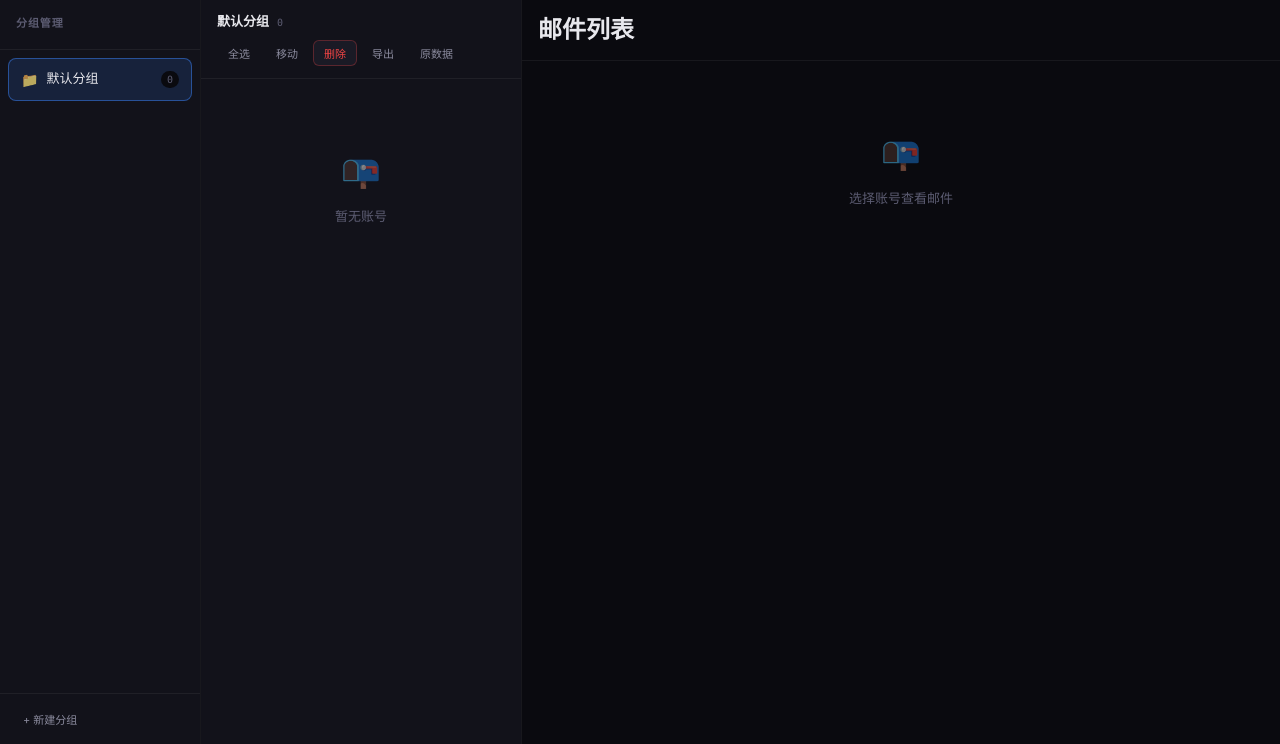
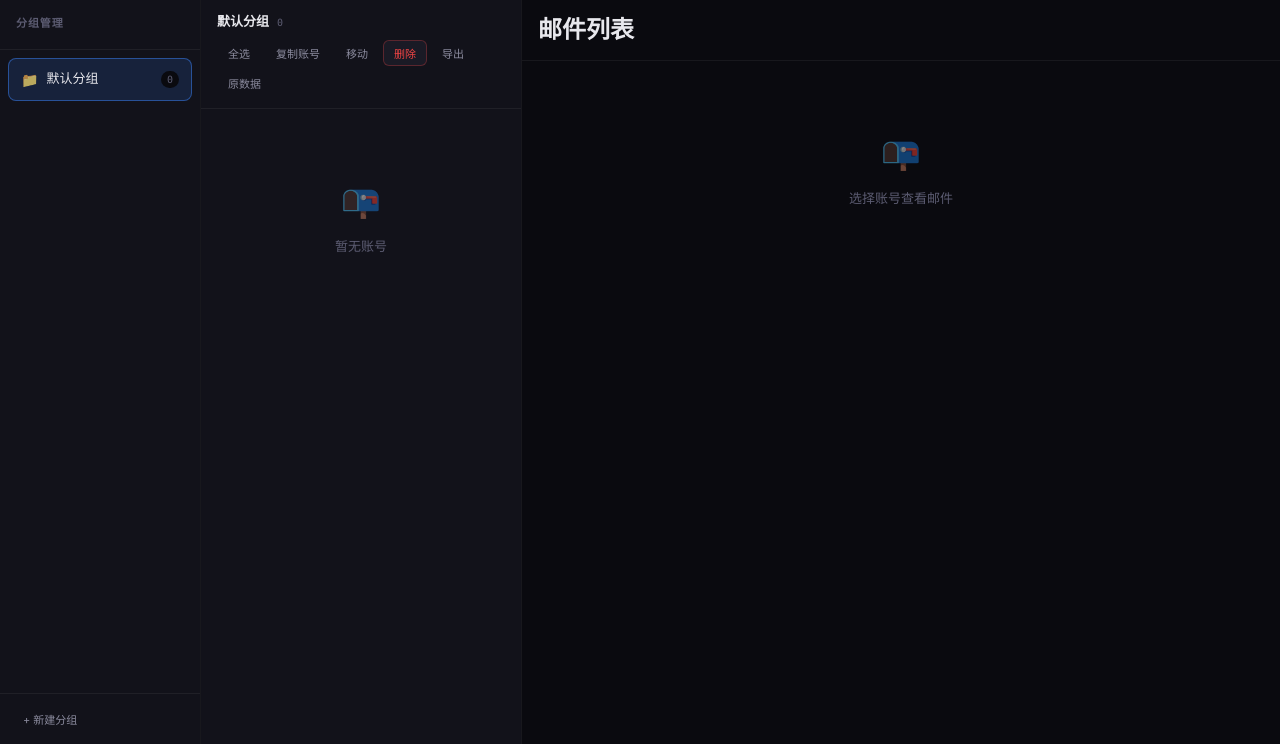
Before and after one commit to a137460387/email-token-post, a Flask app: page / in a window 1280 px wide. Shown: the part 56-800 px from the top of the page. Run offline with Flask 3, Linux system fonts and the light colour scheme.

Commit message:
feat: 添加复制账号按钮
- 工具栏新增复制账号按钮
- 勾选账号后点击复制，或点击单个账号后复制
- 复制格式：email----password----client_id----refresh_token
- 直接复制到剪贴板，无需弹窗

```diff
--- a/static/app.js
+++ b/static/app.js
@@ -683,6 +683,34 @@ document.addEventListener('DOMContentLoaded', () => {
     // 原数据
     document.getElementById('btnRawData').addEventListener('click', () => exportAccounts('raw'));
 
+    // 复制账号（勾选的账号或当前选中的账号）
+    document.getElementById('btnCopyAccount').addEventListener('click', async () => {
+        let ids = Array.from(selectedAccountIds);
+        // 如果没有勾选，使用当前选中的账号
+        if (ids.length === 0 && selectedAccountId) {
+            ids = [selectedAccountId];
+        }
+        if (ids.length === 0) {
+            showToast('请先勾选或点击一个账号', 'error');
+            return;
+        }
+
+        try {
+            const resp = await fetch('/api/accounts/raw', {
+                method: 'POST',
+                headers: { 'Content-Type': 'application/json' },
+                body: JSON.stringify({ ids })
+            });
+            const data = await resp.json();
+            if (data.success && data.text) {
+                await navigator.clipboard.writeText(data.text);
+                showToast(`已复制 ${ids.length} 个账号`, 'success');
+            }
+        } catch (e) {
+            showToast('复制失败', 'error');
+        }
+    });
+
     // 复制导出内容
     document.getElementById('btnCopyExport').addEventListener('click', () => {
         const text = document.getElementById('exportText').value;
--- a/templates/index.html
+++ b/templates/index.html
@@ -46,6 +46,7 @@
                     </div>
                     <div class="toolbar">
                         <button class="btn btn-ghost btn-sm" id="btnSelectAll">全选</button>
+                        <button class="btn btn-ghost btn-sm" id="btnCopyAccount">复制账号</button>
                         <button class="btn btn-ghost btn-sm" id="btnMoveGroup">移动</button>
                         <button class="btn btn-danger btn-sm" id="btnDeleteSelected">删除</button>
                         <button class="btn btn-ghost btn-sm" id="btnExport">导出</button>
```
